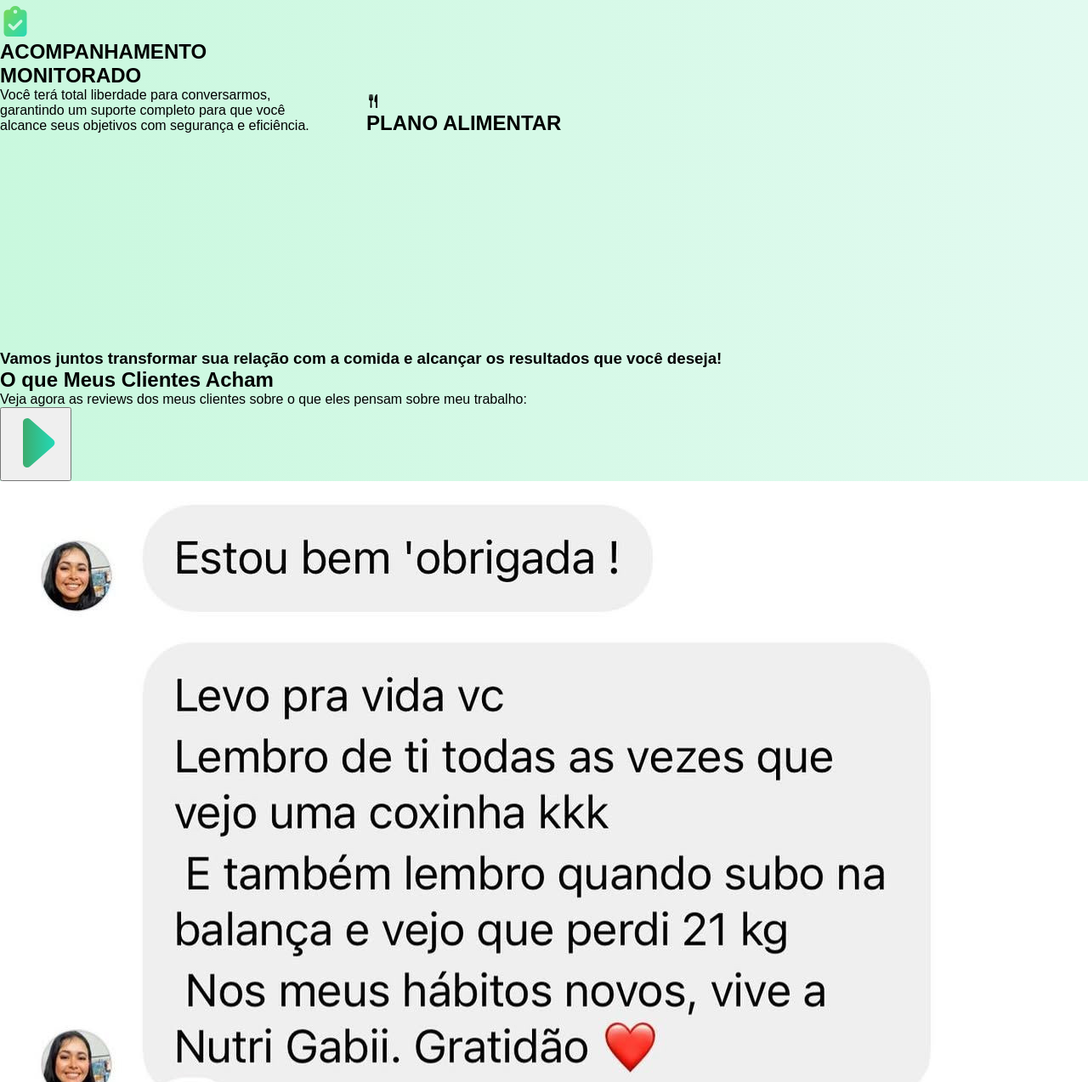
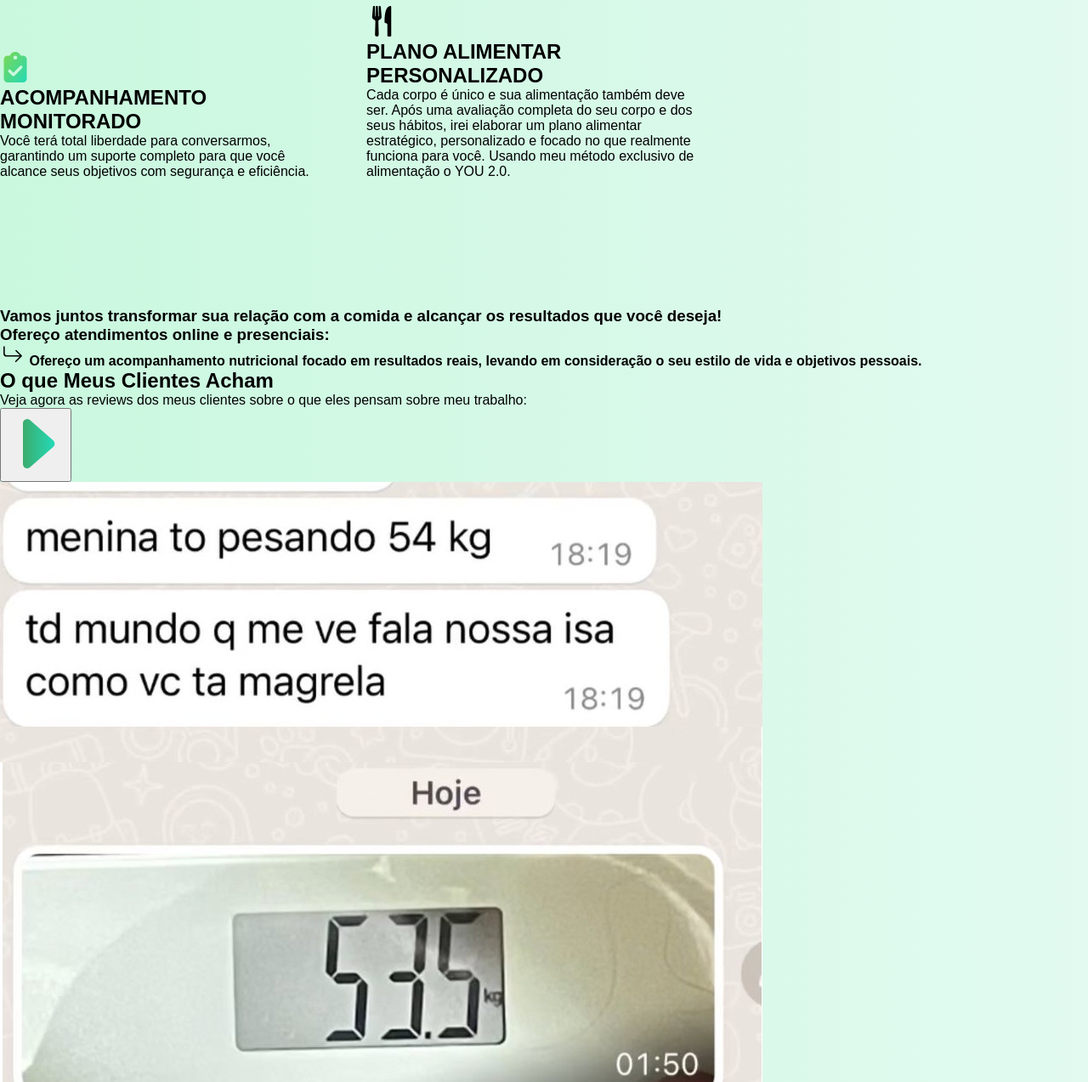
Before and after one commit to Gabrielly-Mascarenhas/gabriellymascarenhas, a plain HTML site: page index.html in a window 1280 px wide. Shown: the part 3627-4900 px from the top of the page at 85% size. Drawn offline with Linux system fonts and the light colour scheme.

Commit message:
Update index.html

```diff
--- a/index.html
+++ b/index.html
@@ -35,7 +35,7 @@
     </header>
     <div id="HomeContent">
         <img src="assets/imgs/Gabrielly.jpg" alt="Gabrielly Mascarenhas">
-        <h2>Eleve seu potencial: conquiste uma transformação real com acompanhamento nutricional personalizado com foco em emagrecimento e hipertrofia.</h2>
+        <h2>Eleve seu potencial: conquiste uma transformação real com acompanhamento nutricional personalizado com foco em emagrecimento, estética e performance</h2>
     </div>
     </section>
     <main>
@@ -125,13 +125,20 @@
                     <p>Você terá total liberdade para conversarmos, garantindo um suporte completo para que você alcance seus objetivos com segurança e eficiência.</p>
                 </aside>
                 <aside>
-                    <svg xmlns="http://www.w3.org/2000/svg" width="16" height="16" fill="currentColor" class="bi bi-fork-knife" viewBox="0 0 16 16">
+                    <svg xmlns="http://www.w3.org/2000/svg" width="36" height="36" fill="currentColor" class="bi bi-fork-knife" viewBox="0 0 16 16">
                     <path d="M13 .5c0-.276-.226-.506-.498-.465-1.703.257-2.94 2.012-3 8.462a.5.5 0 0 0 .498.5c.56.01 1 .13 1 1.003v5.5a.5.5 0 0 0 .5.5h1a.5.5 0 0 0 .5-.5zM4.25 0a.25.25 0 0 1 .25.25v5.122a.128.128 0 0 0 .256.006l.233-5.14A.25.25 0 0 1 5.24 0h.522a.25.25 0 0 1 .25.238l.233 5.14a.128.128 0 0 0 .256-.006V.25A.25.25 0 0 1 6.75 0h.29a.5.5 0 0 1 .498.458l.423 5.07a1.69 1.69 0 0 1-1.059 1.711l-.053.022a.92.92 0 0 0-.58.884L6.47 15a.971.971 0 1 1-1.942 0l.202-6.855a.92.92 0 0 0-.58-.884l-.053-.022a1.69 1.69 0 0 1-1.059-1.712L3.462.458A.5.5 0 0 1 3.96 0z"/>
                     </svg>
-                    <h2>PLANO ALIMENTAR</h2>
-                    <p></p>
+                    <h2>PLANO ALIMENTAR PERSONALIZADO</h2>
+                    <p>Cada corpo é único e sua alimentação também deve ser. Após uma avaliação completa do seu corpo e dos seus hábitos, irei elaborar um plano alimentar estratégico, personalizado e focado no que realmente funciona para você. Usando meu método exclusivo de alimentação o YOU 2.0.</p>
                 </aside>
+
                 <h3> Vamos juntos transformar sua relação com a comida e alcançar os resultados que você deseja!</h3>
+                <h3> Ofereço atendimentos online e presenciais:</h3>
+                <h4>
+                  <svg xmlns="http://www.w3.org/2000/svg" width="30" height="25" fill="currentColor" class="bi bi-arrow-return-right" viewBox="0 0 16 16">
+  <path fill-rule="evenodd" d="M1.5 1.5A.5.5 0 0 0 1 2v4.8a2.5 2.5 0 0 0 2.5 2.5h9.793l-3.347 3.346a.5.5 0 0 0 .708.708l4.2-4.2a.5.5 0 0 0 0-.708l-4-4a.5.5 0 0 0-.708.708L13.293 8.3H3.5A1.5 1.5 0 0 1 2 6.8V2a.5.5 0 0 0-.5-.5"/>
+</svg>
+                  Ofereço um acompanhamento nutricional focado em resultados reais, levando em consideração o seu estilo de vida e objetivos pessoais.</h4>
             </article>
         </section>
         <section id="reviews" class="animation">
@@ -153,10 +160,12 @@
               </button>
 
               <div id="imagens-slider">
-                <img src="assets/imgs/review-1.jpeg" alt="Review 1" class="img-slider" class="on">
-                <img src="assets/imgs/review-2.jpeg" alt="Review 2" class="img-slider">
+                <img src="assets/imgs/review-2.jpeg" alt="Review 2" class="img-slider" class="on">
+                <img src="assets/imgs/review-1.jpeg" alt="Review 1" class="img-slider">
                 <img src="assets/imgs/review-3.jpeg" alt="Review 3" class="img-slider">
                 <img src="assets/imgs/review-4.jpeg" alt="Review 4" class="img-slider">
+                <img src="assets/imgs/review-5.jpeg" alt="review 5" class="img-slider">
+                <img src="assets/imgs/review-6.jpeg" alt="review-6" class="img-slider">
               </div>
 
               <button id="next-button">
@@ -178,8 +187,8 @@
             <p>Se você se sente cansado de lutar sozinho, frustrado com a falta de resultados e insatisfeito com o espelho ou com sua saúde, talvez esteja na hora de fazer diferente.</p>
             <a href="https://api.whatsapp.com/send?phone=554391227010" target="_blank"><button>Entre em contato</button></a>
             <p> Quando o cansaço bate e a mudança parece distante, é um sinal claro: você não precisa seguir esse caminho sozinho.</p>
-              <p>Com acompanhamento profissional e um plano que respeita a sua individualidade, é possível transformar sua alimentação em um caminho mais leve, saudável — e o melhor de tudo — com resultados reais e duradouros.
-Mais do que uma dieta, você vai construir uma nova relação com a comida, com o seu corpo e com você mesmo.</p>
+              <p>Com acompanhamento profissional e um plano que respeita a sua individualidade, é possível transformar sua alimentação em um caminho mais leve, saudável, e o melhor de tudo, com resultados reais e duradouros.
+                Mais do que uma dieta, você vai construir uma nova relação com a comida, com o seu corpo e com você mesmo.</p>
             <p>É sobre cuidar de verdade. No seu tempo, com apoio e com propósito.</p>
         </section>
     </main>
```
